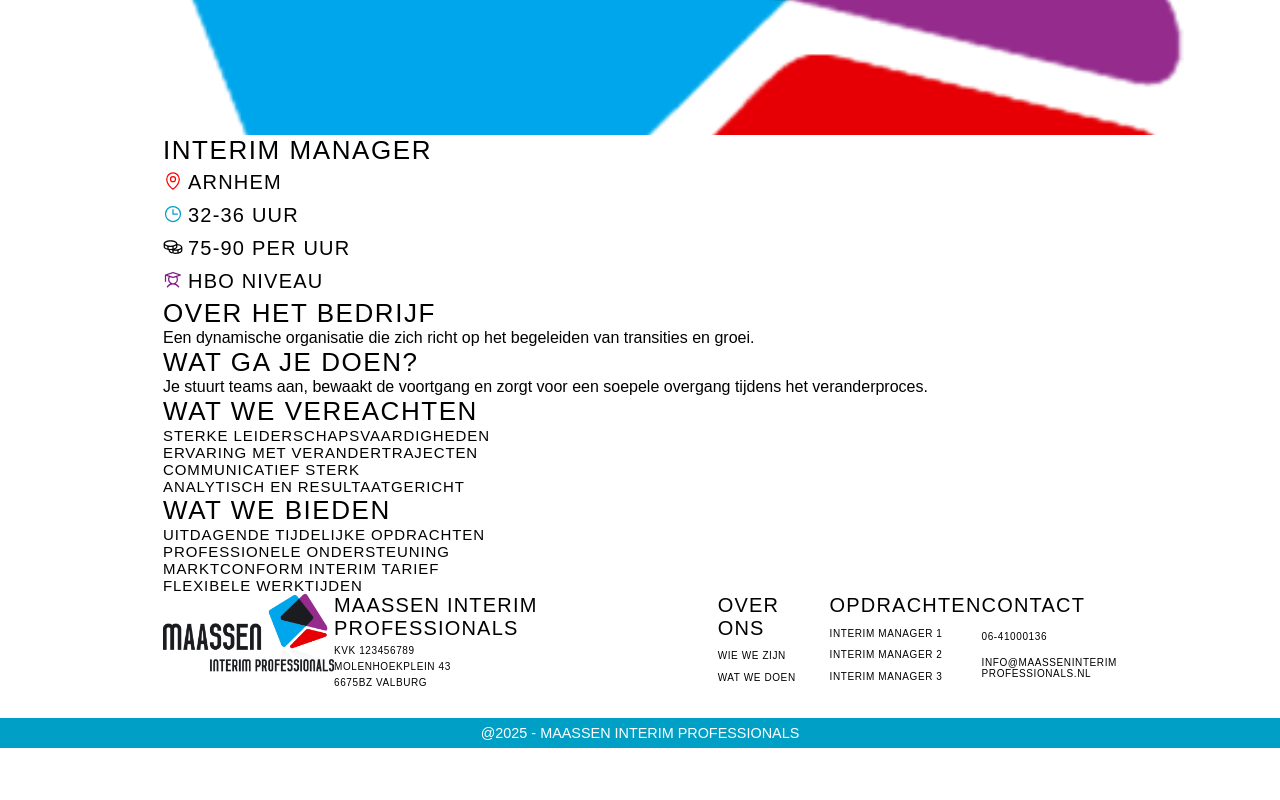
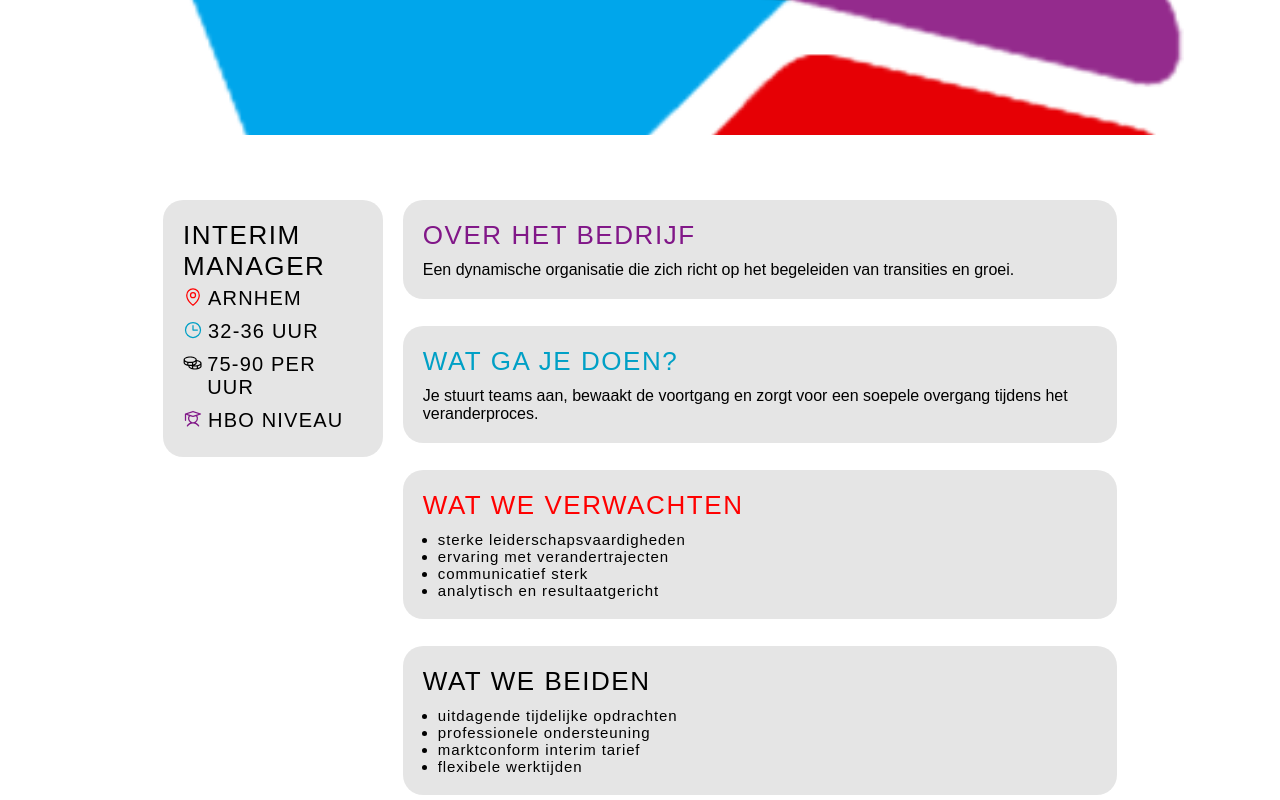
Before and after one commit to BoMaassen/fro-maassen-interim-professionals, a React (Vite) app: page /opdracht/1 in a window 1280 px wide. Shown: the part 440-1240 px from the top of the page. Before the commit the page ends 1188 px from the top, so only its background shows below. Built offline with nearby package versions, Linux system fonts and the light colour scheme.

Commit message:
styling en component paragraph

```diff
--- /dev/null
+++ b/src/components/paragraph/Paragraph.css
@@ -0,0 +1,38 @@
+.paragraph{
+    background-color: var(--grey-color);
+    padding: 20px;
+    border-radius: 20px;
+    margin-bottom: 27px;
+}
+
+.paragraph h3 {
+    padding-bottom: 10px;
+}
+
+.purple h3{
+    color: var(--purple-color);
+}
+
+.blue h3{
+    color: var(--blue-color);
+}
+
+.black h3{
+    color: var(--black-color);
+}
+
+.red h3{
+    color: var(--red-color);
+}
+
+.paragraph ul{
+    list-style-type: disc;
+    padding-left: 15px;
+
+}
+
+.paragraph li {
+    font-family: 'TheSans', sans-serif;
+    font-weight: lighter;
+    text-transform: lowercase;
+}
--- /dev/null
+++ b/src/components/paragraph/Paragraph.jsx
@@ -0,0 +1,12 @@
+import './Paragraph.css'
+
+function Paragraph({title, text, className, color}){
+    return (
+    <div className={`${className} ${color}`}>
+    <h3>{title}</h3>
+    <p>{text}</p>
+    </div>
+    )
+}
+
+export default Paragraph;
--- a/src/pages/vacancy/Vacancy.css
+++ b/src/pages/vacancy/Vacancy.css
@@ -0,0 +1,21 @@
+.highlight-block{
+    background-color: var(--grey-color);
+    color: var(--black-color);
+    border-radius: 20px;
+    padding: 20px;
+}
+
+.vacancy {
+    display: flex;
+    flex-direction: row;
+    gap: 20px;
+    margin-top: 65px;
+}
+
+.highlight-section{
+    flex: 1;
+}
+
+.vacancy-section{
+    flex: 3.25;
+}
--- a/src/pages/vacancy/Vacancy.jsx
+++ b/src/pages/vacancy/Vacancy.jsx
@@ -1,23 +1,24 @@
+import "./Vacancy.css"
 import { useParams } from "react-router-dom";
 import assignments from "../../../src/assignments.json"
-import { MapPinIcon, ClockIcon, CoinsIcon, StudentIcon} from "@phosphor-icons/react";
+import { MapPinIcon, ClockIcon, CoinsIcon, StudentIcon } from "@phosphor-icons/react";
 import { useEffect } from "react";
+import Paragraph from "../../components/paragraph/Paragraph";
 
-function Vacancy({setPageTitle}) {
+function Vacancy({ setPageTitle }) {
     const { id } = useParams();
     const opdracht = assignments[id - 1];
 
     useEffect(() => {
         if (opdracht) setPageTitle(opdracht.title);
-      }, [opdracht, setPageTitle]);
+    }, [opdracht, setPageTitle]);
 
-      if (!opdracht) return <p>Opdracht niet gevonden</p>;
-
+    if (!opdracht) return <p>Opdracht niet gevonden</p>;
 
     return <>
-        <main>
-            <section>
-                <div>
+        <main className="vacancy">
+            <section className="highlight-section">
+                <div className="highlight-block">
                     <h3>{opdracht.title}</h3>
                     <div className="highlights">
                         <div className="highlight place">
@@ -39,31 +40,17 @@
                     </div>
                 </div>
             </section>
-            <section>
-                <div>
-                    <h3>Over het bedrijf</h3>
-                    <p>{opdracht.overHetBedrijf}</p>
-                </div>
-                <div>
-                    <h3>Wat ga je doen?</h3>
-                    <p>{opdracht.watGaJeDoen}</p>
-                </div>
-                <div>
-                    <h3>Wat we vereachten</h3>
-                    <ul>
-                        {opdracht.watWeVerwachten.map((verwachting, index) => (
-                            <li key={index}>{verwachting}</li>
-                        ))}
-                    </ul>
-                </div>
-                <div>
-                    <h3>Wat we bieden</h3>
-                    <ul>
+            <section className="vacancy-section">
+                <Paragraph title="Over het bedrijf" text={opdracht.overHetBedrijf} className="paragraph" color="purple" />
+                <Paragraph title="Wat ga je doen?" text={opdracht.watGaJeDoen} className="paragraph" color="blue"  />
+                <Paragraph title="Wat we verwachten" text={<ul> {opdracht.watWeVerwachten.map((verwachting, index) => (
+                    <li key={index}>{verwachting}</li>
+                ))}</ul>} className="paragraph" color="red"/>
+                <Paragraph title="Wat we beiden" text={<ul>
                         {opdracht.watWeBieden.map((bieden, index) => (
                             <li key={index}>{bieden}</li>
                         ))}
-                    </ul>
-                </div>
+                    </ul>} className="paragraph" color="black" />
             </section>
         </main>
     </>
```
